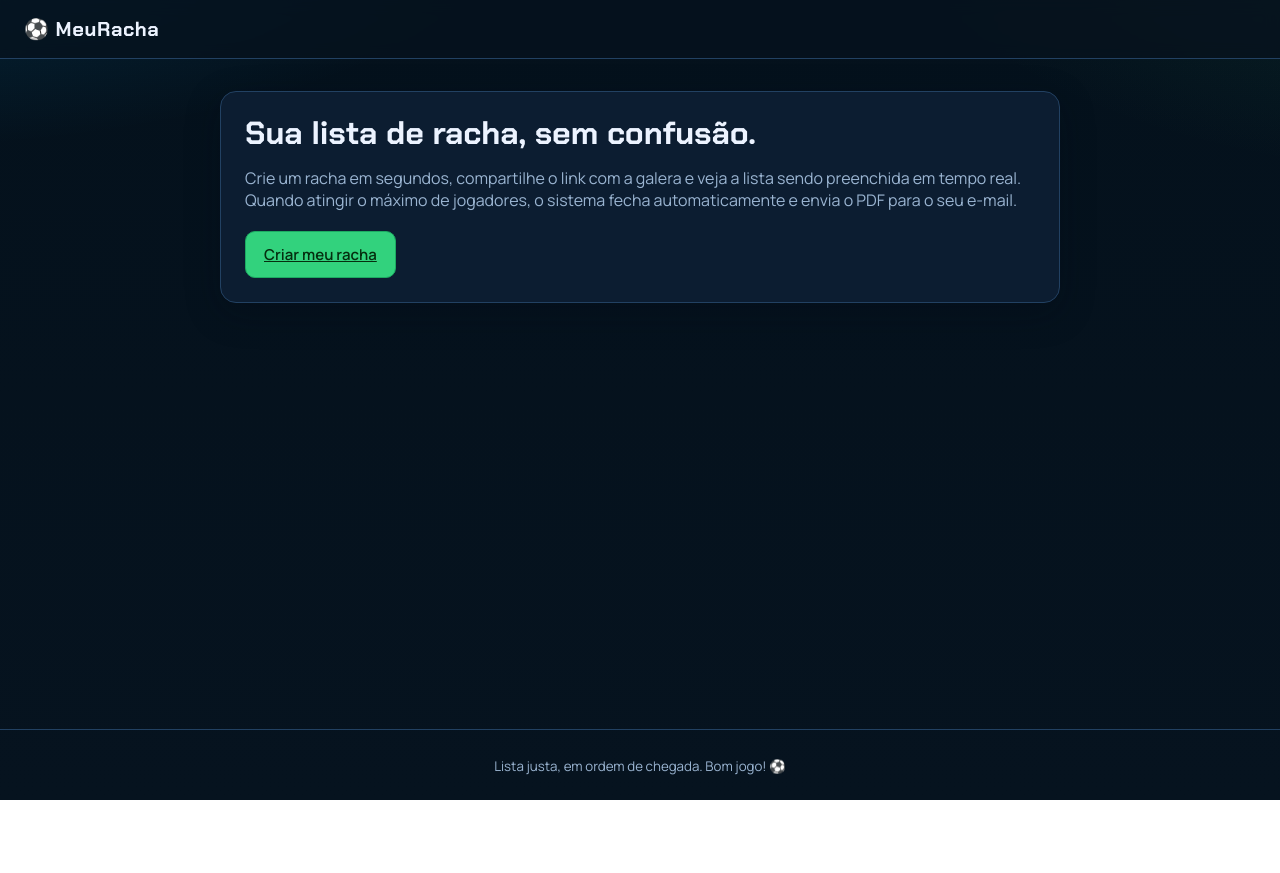
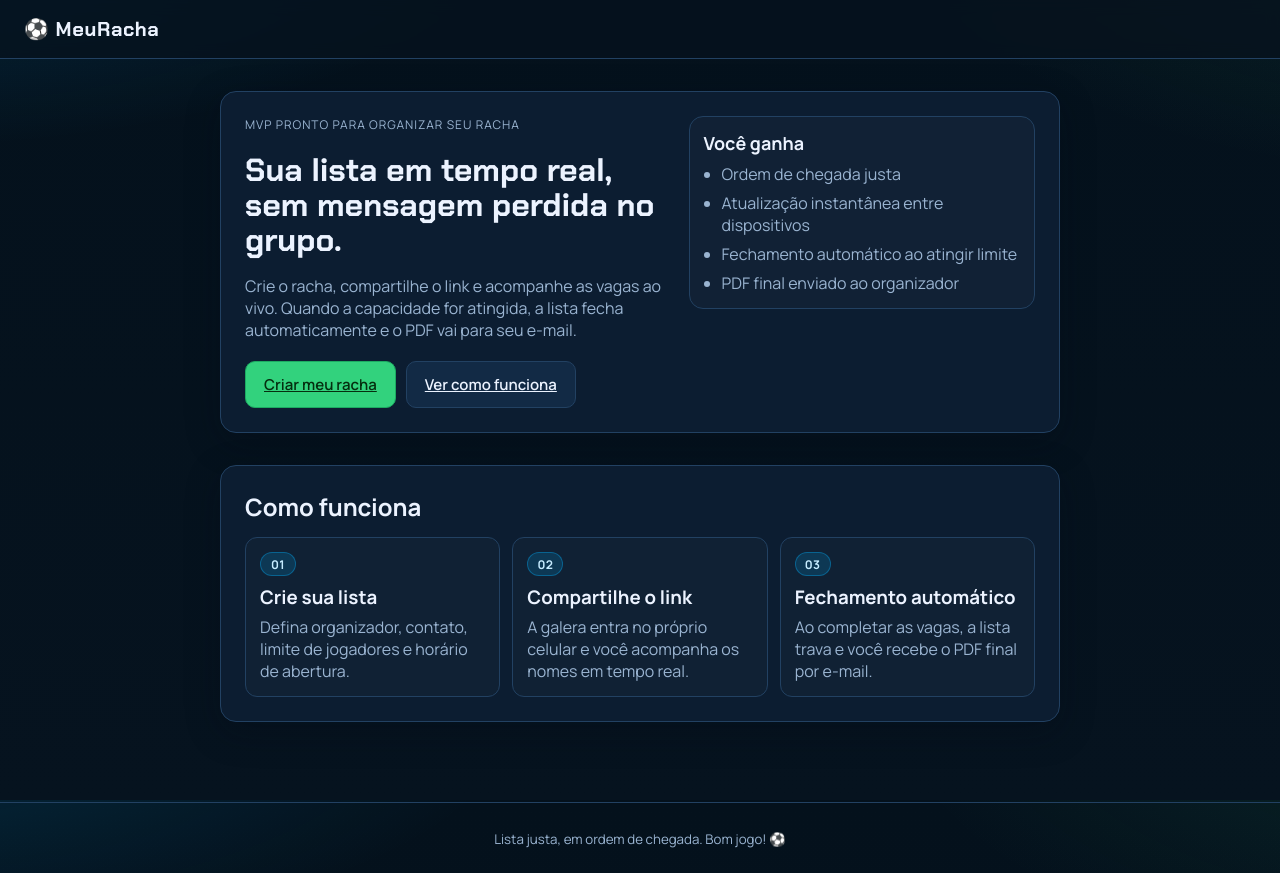
Before and after one commit to pedro0402/meu-racha, a React (Vite) app in the folder frontend/: page / in a window 1280 px wide. Before the commit the page ends 800 px from the top, so only its background shows below. Built offline with nearby package versions, Linux system fonts and the light colour scheme; no server answers.

Commit message:
feat(frontend): aprimorar onboarding da home e criação

```diff
--- a/frontend/src/pages/CreateRachaPage.jsx
+++ b/frontend/src/pages/CreateRachaPage.jsx
@@ -144,6 +144,15 @@ export default function CreateRachaPage() {
   return (
     <form className="card" onSubmit={onSubmit}>
       <h2>Criar racha</h2>
+      <p className="muted form-intro">
+        Preencha os dados abaixo para abrir sua lista com controle de vagas e entrada em tempo real.
+      </p>
+
+      <div className="quick-checklist" aria-label="resumo do fluxo">
+        <span>1. Defina os dados</span>
+        <span>2. Gere o link</span>
+        <span>3. Compartilhe com a galera</span>
+      </div>
 
       <label>
         Seu nome
--- a/frontend/src/pages/HomePage.jsx
+++ b/frontend/src/pages/HomePage.jsx
@@ -2,14 +2,56 @@ import { Link } from 'react-router-dom';
 
 export default function HomePage() {
   return (
-    <div className="card hero">
-      <h1>Sua lista de racha, sem confusão.</h1>
-      <p>
-        Crie um racha em segundos, compartilhe o link com a galera e veja a lista sendo preenchida em tempo real. Quando atingir o máximo de jogadores, o sistema fecha automaticamente e envia o PDF para o seu e-mail.
-      </p>
-      <Link to="/criar" className="btn btn-primary">
-        Criar meu racha
-      </Link>
+    <div className="home-stack">
+      <section className="card hero hero-split">
+        <div>
+          <p className="hero-kicker">MVP pronto para organizar seu racha</p>
+          <h1>Sua lista em tempo real, sem mensagem perdida no grupo.</h1>
+          <p>
+            Crie o racha, compartilhe o link e acompanhe as vagas ao vivo.
+            Quando a capacidade for atingida, a lista fecha automaticamente e o PDF vai para seu e-mail.
+          </p>
+          <div className="hero-actions">
+            <Link to="/criar" className="btn btn-primary">
+              Criar meu racha
+            </Link>
+            <a href="#como-funciona" className="btn">
+              Ver como funciona
+            </a>
+          </div>
+        </div>
+
+        <aside className="hero-panel" aria-label="resumo de recursos">
+          <h2>Você ganha</h2>
+          <ul className="bullet-list">
+            <li>Ordem de chegada justa</li>
+            <li>Atualização instantânea entre dispositivos</li>
+            <li>Fechamento automático ao atingir limite</li>
+            <li>PDF final enviado ao organizador</li>
+          </ul>
+        </aside>
+      </section>
+
+      <section className="card how-it-works" id="como-funciona">
+        <h2>Como funciona</h2>
+        <div className="steps-grid">
+          <article className="step-card">
+            <span className="step-num">01</span>
+            <h3>Crie sua lista</h3>
+            <p>Defina organizador, contato, limite de jogadores e horário de abertura.</p>
+          </article>
+          <article className="step-card">
+            <span className="step-num">02</span>
+            <h3>Compartilhe o link</h3>
+            <p>A galera entra no próprio celular e você acompanha os nomes em tempo real.</p>
+          </article>
+          <article className="step-card">
+            <span className="step-num">03</span>
+            <h3>Fechamento automático</h3>
+            <p>Ao completar as vagas, a lista trava e você recebe o PDF final por e-mail.</p>
+          </article>
+        </div>
+      </section>
     </div>
   );
 }
--- a/frontend/src/styles/global.css
+++ b/frontend/src/styles/global.css
@@ -92,6 +92,91 @@ body {
   margin-bottom: 20px;
 }
 
+.home-stack {
+  display: grid;
+  gap: 16px;
+}
+
+.hero-split {
+  display: grid;
+  gap: 20px;
+}
+
+.hero-kicker {
+  margin: 0 0 10px;
+  font-size: 12px;
+  text-transform: uppercase;
+  letter-spacing: 0.08em;
+  color: #7ad7ff;
+}
+
+.hero-actions {
+  display: flex;
+  gap: 10px;
+  flex-wrap: wrap;
+}
+
+.hero-panel {
+  border: 1px solid var(--border);
+  border-radius: 14px;
+  padding: 14px;
+  background: rgba(255, 255, 255, 0.02);
+}
+
+.hero-panel h2 {
+  margin: 0 0 8px;
+  font-size: 18px;
+}
+
+.bullet-list {
+  margin: 0;
+  padding-left: 18px;
+  color: var(--muted);
+  display: grid;
+  gap: 7px;
+}
+
+.how-it-works h2 {
+  margin-bottom: 14px;
+}
+
+.steps-grid {
+  display: grid;
+  gap: 12px;
+  grid-template-columns: 1fr;
+}
+
+.step-card {
+  border: 1px solid var(--border);
+  border-radius: 12px;
+  padding: 14px;
+  background: rgba(255, 255, 255, 0.015);
+}
+
+.step-card h3 {
+  margin: 8px 0 6px;
+}
+
+.step-card p {
+  margin: 0;
+  color: var(--muted);
+}
+
+.step-num {
+  display: inline-flex;
+  align-items: center;
+  justify-content: center;
+  min-width: 36px;
+  height: 24px;
+  border-radius: 999px;
+  background: rgba(0, 179, 255, 0.16);
+  border: 1px solid rgba(0, 179, 255, 0.35);
+  color: #c6ecff;
+  font-size: 12px;
+  font-weight: 700;
+  letter-spacing: 0.03em;
+}
+
 h2 { margin-top: 0; }
 h3 { margin-top: 0; color: var(--text); }
 .muted { color: var(--muted); }
@@ -171,6 +256,27 @@ h3 { margin-top: 0; color: var(--text); }
 .occupancy-note {
   margin: 8px 0 0;
   font-size: 14px;
+}
+
+.form-intro {
+  margin-top: -2px;
+  margin-bottom: 14px;
+}
+
+.quick-checklist {
+  display: flex;
+  flex-wrap: wrap;
+  gap: 8px;
+  margin: 0 0 16px;
+}
+
+.quick-checklist span {
+  border-radius: 999px;
+  padding: 6px 10px;
+  border: 1px solid var(--border);
+  background: rgba(255, 255, 255, 0.02);
+  color: var(--muted);
+  font-size: 13px;
 }
 
 label {
@@ -312,6 +418,15 @@ input:focus {
 
 @media (min-width: 760px) {
   .grid { grid-template-columns: 1fr 1fr; }
+
+  .hero-split {
+    grid-template-columns: 1.1fr 0.9fr;
+    align-items: start;
+  }
+
+  .steps-grid {
+    grid-template-columns: repeat(3, minmax(0, 1fr));
+  }
 }
 
 .player-list {
```
Also changed, not shown: 2 other files (tests, documents, lock files or other folders).
